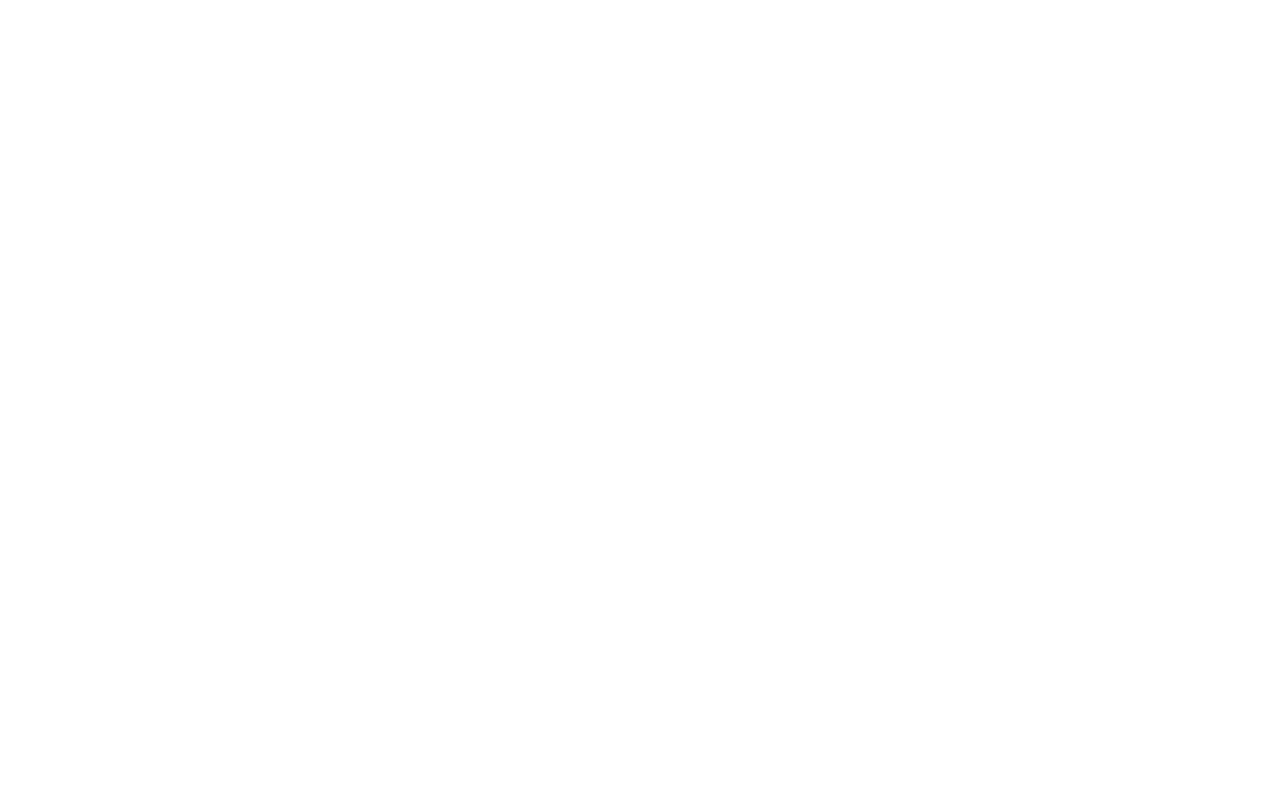
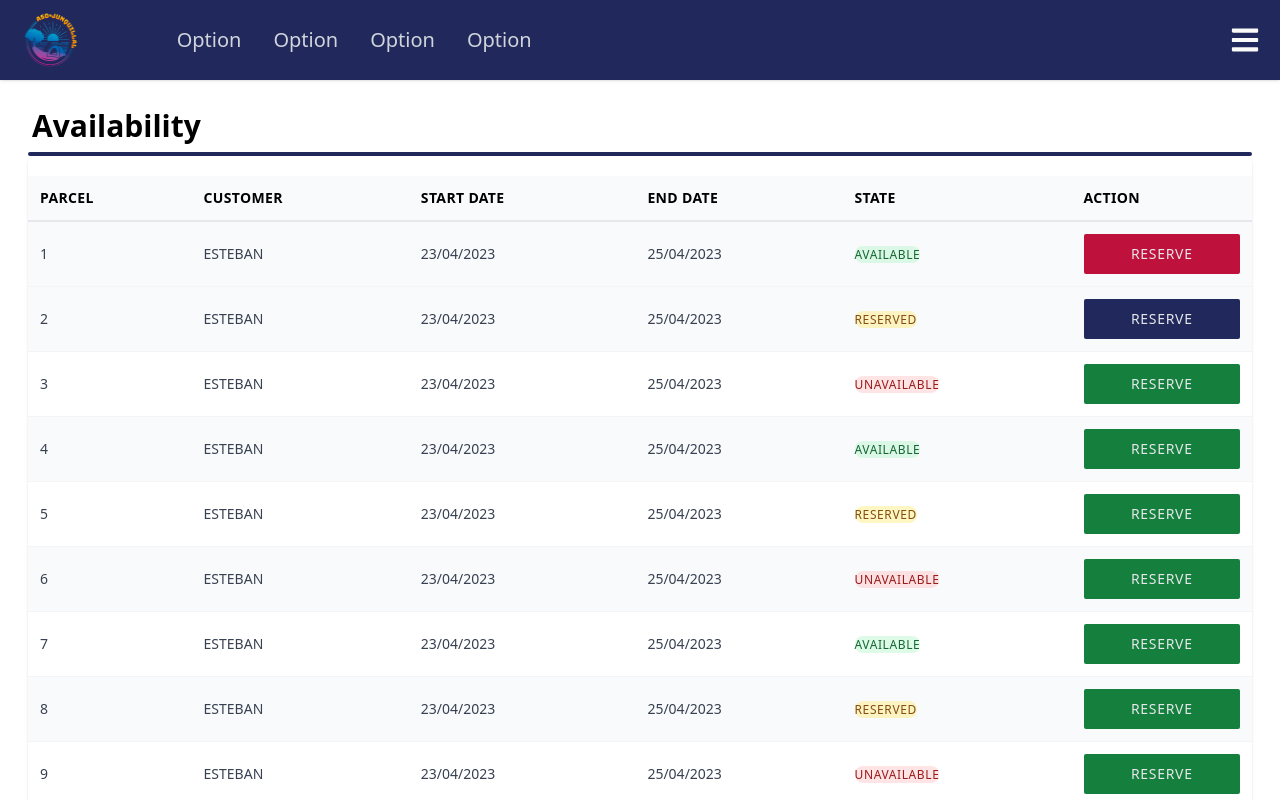
Before and after one commit to estebancb03/LosOsitos_ci0128_23a, a React (Vite) app in the folder src/Frontend/: page /operator/reservation-list in a window 1280 px wide. Before the commit this address had no page. Shown: the top 800 px of the page. Built offline with nearby package versions, Linux system fonts and the light colour scheme.

Commit message:
Se cambia el nombre del componente donde se pueden ver las reservas

```diff
--- a/src/Frontend/src/App.jsx
+++ b/src/Frontend/src/App.jsx
@@ -2,7 +2,7 @@ import React from "react";
 import { BrowserRouter, Routes, Route } from "react-router-dom";
 
 import Home from "./pages/Home";
-import Availability from "./pages/Availability";
+import ReservationList from "./pages/ReservationList";
 import DefaultLayout from "./layouts/DefaultLayout";
 
 const App = () => {
@@ -16,12 +16,12 @@ const App = () => {
         //Private access operator routes
         <Route path="/operator">
           <Route index element={<Home />} />
-          <Route path="availability" element={<Availability />} />
+          <Route path="reservation-list" element={<ReservationList />} />
         </Route>
         //Private access admin routes
         <Route path="/admin">
           <Route index element={<Home />} />
-          <Route path="availability" element={<Availability />} />
+          <Route path="reservation-list" element={<ReservationList />} />
         </Route>
       </Routes>
     </BrowserRouter>
--- a/src/Frontend/src/pages/Availability.jsx
+++ b/src/Frontend/src/pages/ReservationList.jsx
@@ -8,7 +8,7 @@ import TableItem from "../components/Table/TableItem";
 
 import AvailabilityTestData from "../data/AvailabilityTestData";
 
-const Availability = () => {
+const ReservationList = () => {
   return (
     <>
       <NavMenu />
@@ -45,4 +45,4 @@ const Availability = () => {
   );
 };
 
-export default Availability;
+export default ReservationList;
```
